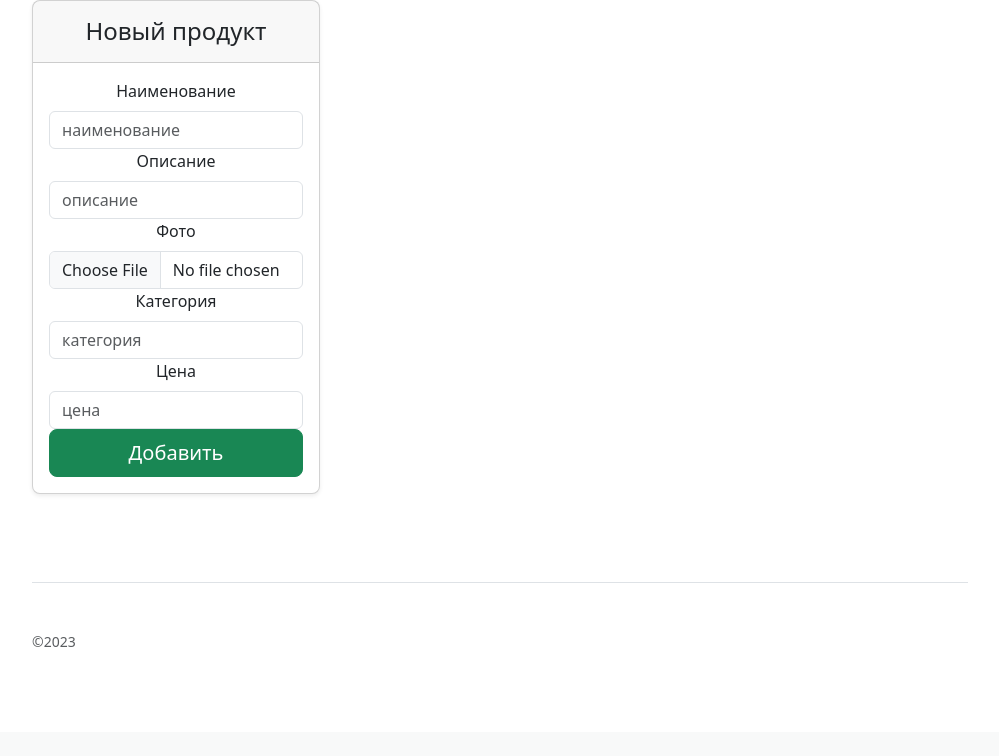
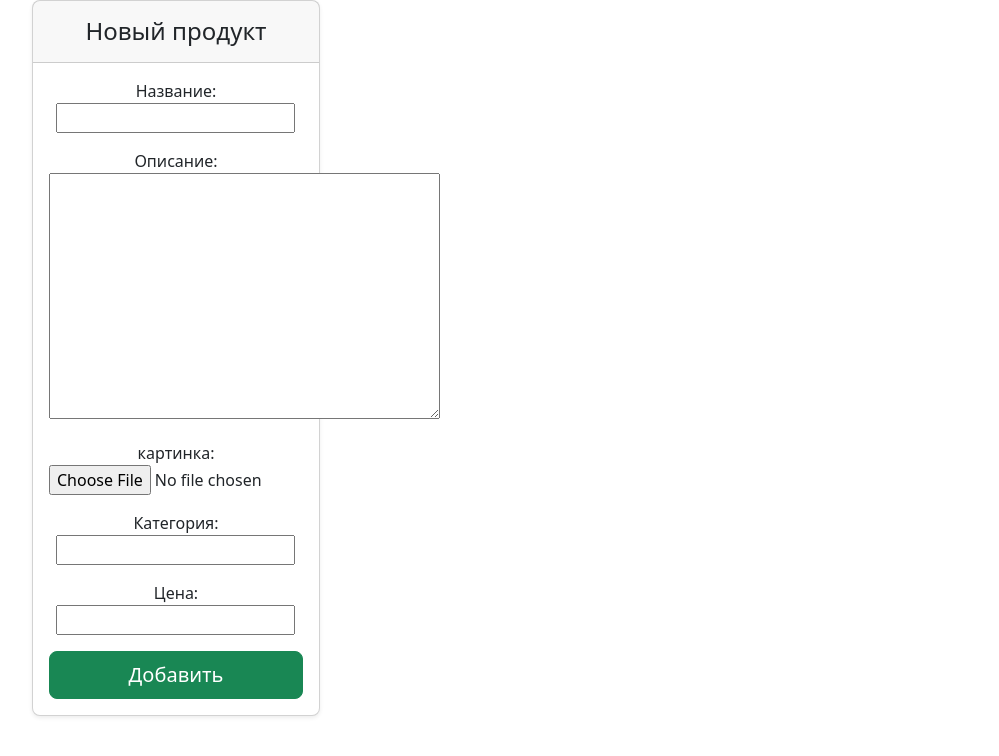
Before and after one commit to AndreyYuryev/django, a Django app: page /add_product in a window 1280 px wide. Shown: the part 217-973 px from the top of the page, without its empty margins (140-1139 px from the left). Before the commit the page ends 864 px from the top, so only its background shows below. Run offline with Django 5.2, Linux system fonts and the light colour scheme; some libraries are stand-ins or nearby versions.

Commit message:
homework 4 форма добавления продукта и контакт с использованием Form

```diff
--- /dev/null
+++ b/main/forms.py
@@ -0,0 +1,14 @@
+from django import forms
+
+
+class ContactForm(forms.Form):
+    name = forms.CharField(max_length=20, label='Имя')
+    email = forms.EmailField(max_length=254, label='Почта')
+
+
+class ProductForm(forms.Form):
+    name = forms.CharField(max_length=100, label='Название')
+    description = forms.CharField(widget=forms.Textarea, label='Описание')
+    preview = forms.ImageField(label='картинка')
+    category = forms.CharField(max_length=100, label='Категория')
+    price = forms.DecimalField(decimal_places=2, max_digits=16, label='Цена')
--- a/main/templates/main/add_product.html
+++ b/main/templates/main/add_product.html
@@ -18,20 +18,21 @@
             <div class="card-body">
                 <form method="post" enctype="multipart/form-data">
                     {% csrf_token %}
-                    <label for="FormControlName" class="form-label">Наименование</label>
-                    <input type="text" class="form-control" id="FormControlName" placeholder="наименование" name="name">
-                    <label for="FormControlDesc" class="form-label">Описание</label>
-                    <input type="text" class="form-control" id="FormControlDesc" name="description"
-                           placeholder="описание">
-                    <label for="FormControlPreview" class="form-label">Фото</label>
-                    <input type="file" class="form-control" id="FormControlPreview" name="preview"
-                           placeholder="имя файла с фотографией">
-                    <label for="FormControlCategory" class="form-label">Категория</label>
-                    <input type="text" class="form-control" id="FormControlCategory" name="category"
-                           placeholder="категория">
-                    <label for="FormControlPrice" class="form-label">Цена</label>
-                    <input type="text" class="form-control" id="FormControlPrice" name="price"
-                           placeholder="цена">
+                    {{ form.as_p }}
+<!--                    <label for="FormControlName" class="form-label">Наименование</label>-->
+<!--                    <input type="text" class="form-control" id="FormControlName" placeholder="наименование" name="name">-->
+<!--                    <label for="FormControlDesc" class="form-label">Описание</label>-->
+<!--                    <input type="text" class="form-control" id="FormControlDesc" name="description"-->
+<!--                           placeholder="описание">-->
+<!--                    <label for="FormControlPreview" class="form-label">Фото</label>-->
+<!--                    <input type="file" class="form-control" id="FormControlPreview" name="preview"-->
+<!--                           placeholder="имя файла с фотографией">-->
+<!--                    <label for="FormControlCategory" class="form-label">Категория</label>-->
+<!--                    <input type="text" class="form-control" id="FormControlCategory" name="category"-->
+<!--                           placeholder="категория">-->
+<!--                    <label for="FormControlPrice" class="form-label">Цена</label>-->
+<!--                    <input type="text" class="form-control" id="FormControlPrice" name="price"-->
+<!--                           placeholder="цена">-->
                     <input type="submit" value="Добавить" class="w-100 btn btn-lg btn-success"/>
                 </form>
             </div>
--- a/main/templates/main/contact.html
+++ b/main/templates/main/contact.html
@@ -15,11 +15,7 @@
             <div class="card-body">
                 <form method="post">
                     {% csrf_token %}
-                    <label for="FormControlName" class="form-label">Имя</label>
-                    <input type="text" class="form-control" id="FormControlName" placeholder="name" name="name">
-                    <label for="FormControlEmail" class="form-label">Email адрес</label>
-                    <input type="email" class="form-control" id="FormControlEmail" name="email"
-                           placeholder="name@example.com">
+                    {{ form.as_p }}
                     <input type="submit" value="Добавить" class="w-100 btn btn-lg btn-success"/>
                 </form>
             </div>
--- a/main/views.py
+++ b/main/views.py
@@ -3,6 +3,7 @@ from main.models import Product, Category, Contact
 from django.core.exceptions import ObjectDoesNotExist
 from django.core.paginator import Paginator
 from django.core.files.storage import FileSystemStorage
+from .forms import ContactForm, ProductForm
 
 # Create your views here.
 def index(request):
@@ -16,6 +17,7 @@ def index(request):
 
 
 def contact(request):
+    cForm = ContactForm()
     if request.method == 'POST':
         name = request.POST.get('name')
         email = request.POST.get('email')
@@ -24,9 +26,9 @@ def contact(request):
             if not contact:
                 Contact.objects.create(name=name, email=email)
             contacts = Contact.objects.all()
-            return render(request, 'main/contact.html', context={'name': name, 'email': email, 'contacts': contacts, 'title': 'Контакты'})
+            return render(request, 'main/contact.html', context={'name': name, 'email': email, 'contacts': contacts, 'title': 'Контакты', 'form': cForm})
     contacts = Contact.objects.all()
-    return render(request, 'main/contact.html', context={'contacts': contacts, 'title': 'Контакты'})
+    return render(request, 'main/contact.html', context={'contacts': contacts, 'title': 'Контакты', 'form': cForm})
 
 
 def product(request, product_id: int):
@@ -40,22 +42,42 @@ def product(request, product_id: int):
 
 
 def add_product(request):
+
     if request.method == 'POST':
-        name = request.POST.get('name')
-        description = request.POST.get('description')
-        if request.FILES:
-            file = request.FILES['preview']
-            fs = FileSystemStorage()
-            filename = fs.save(file.name, file)
-        else:
-            filename = ''
-        category_name = request.POST.get('category')
-        price = request.POST.get('price')
-        if name is not None :
-            product = Product.objects.filter(name=name)
-            if not product:
-                category = Category.objects.filter(name=category_name)
-                if category:
-                    Product.objects.create(name=name, description=description, preview=filename, category=category[0], price=price)
-                    return render(request, 'main/add_product.html', context={'success': True})
-    return render(request, 'main/add_product.html')
+        pForm = ProductForm(request.POST, request.FILES)
+        if pForm.is_valid():
+            name = pForm.cleaned_data['name']
+            description = pForm.cleaned_data['description']
+            filename = pForm.cleaned_data['preview']
+            category_name = pForm.cleaned_data['category']
+            price = pForm.cleaned_data['price']
+            if name is not None:
+                product = Product.objects.filter(name=name)
+                if not product:
+                    category = Category.objects.filter(name=category_name)
+                    if category:
+                        product = Product.objects.create(name=name, description=description, preview=filename, category=category[0], price=price)
+                        product.save()
+                        return render(request, 'main/add_product.html', context={'success': True, 'form': pForm})
+        # name = request.POST.get('name')
+        # description = request.POST.get('description')
+        # filename = request.POST.get('preview')
+        # if request.FILES:
+        #     file = request.FILES['preview']
+        #     fs = FileSystemStorage()
+        #     filename = fs.save(file.name, file)
+        # else:
+        #     filename = ''
+
+        # category_name = request.POST.get('category')
+        # price = request.POST.get('price')
+        # if name is not None :
+        #     product = Product.objects.filter(name=name)
+        #     if not product:
+        #         category = Category.objects.filter(name=category_name)
+        #         if category:
+        #             product = Product.objects.create(name=name, description=description, preview=filename, category=category[0], price=price)
+        #             product.save()
+        #             return render(request, 'main/add_product.html', context={'success': True, 'form': pForm})
+    pForm = ProductForm()
+    return render(request, 'main/add_product.html', context={'form': pForm})
```
Also changed, not shown: media/products/1.gif (added).
